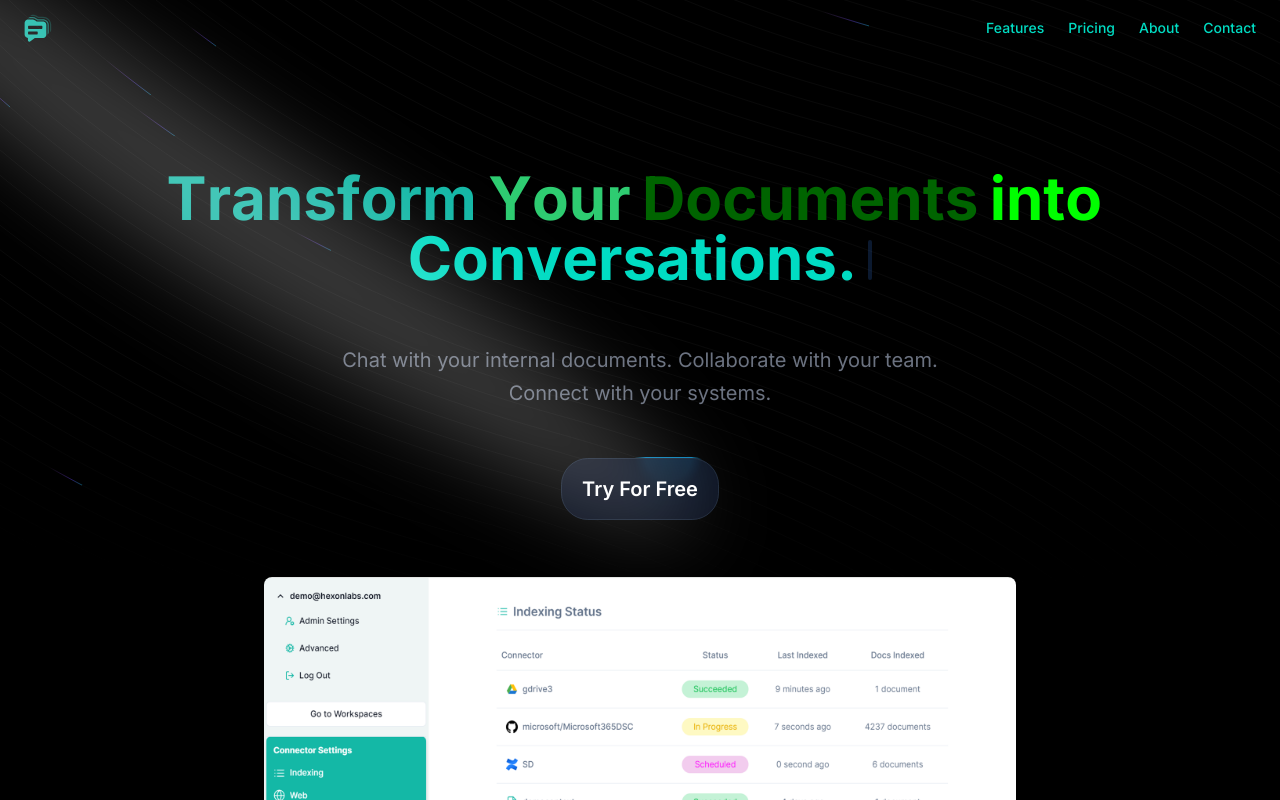
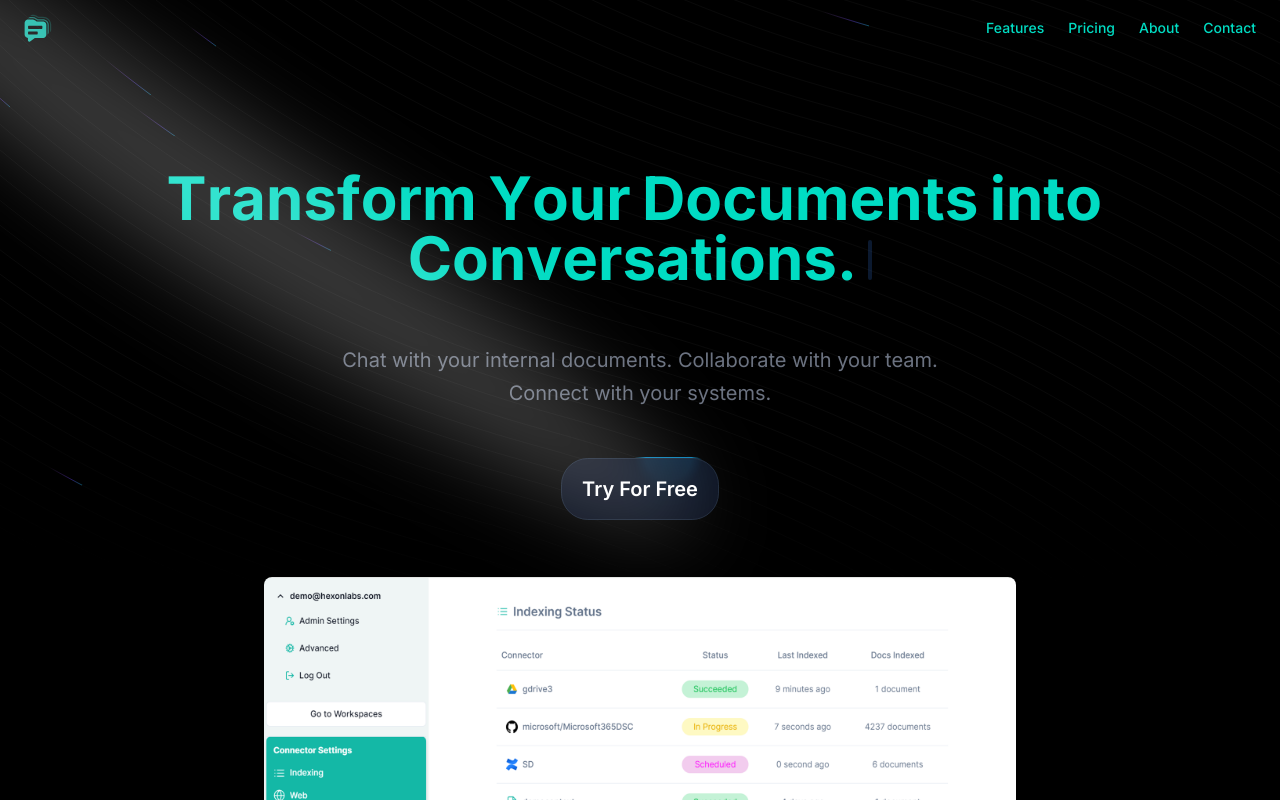
Before and after one commit to tarun-hexon/folder-chat-landing, a Next.js app: page / in a window 1280 px wide. Shown: the top 800 px of the page. Built offline with nearby package versions, Linux system fonts and the light colour scheme.

Commit message:
fix color

```diff
--- a/app/page.jsx
+++ b/app/page.jsx
@@ -126,7 +126,7 @@ export default function Home() {
                   className="-top-20 left-0 md:left-60 md:top-20"
                   fill="white"
                 />
-                <TypewriterEffect words={[{ text: 'Transform', className: "text-4xl font-bold sm:text-5xl md:text-6xl/none text-[#14B8A6]" }, { text: 'Your', className: "text-4xl font-bold sm:text-5xl md:text-6xl/none text-[#2ecc71]" }, { text: 'Documents', className: "text-4xl font-bold sm:text-5xl md:text-6xl/none text-[#006400]" }, { text: 'into', className: "text-4xl font-bold sm:text-5xl md:text-6xl/none text-[#00FF00]" }, { text: 'Conversations.', className: "text-4xl font-bold sm:text-5xl md:text-6xl/none text-[#00dcc3]" }]} className="h-40"/>
+                <TypewriterEffect words={[{ text: 'Transform', className: "text-4xl font-bold sm:text-5xl md:text-6xl/none text-[#00dcc3]" }, { text: 'Your', className: "text-4xl font-bold sm:text-5xl md:text-6xl/none text-[#00dcc3]" }, { text: 'Documents', className: "text-4xl font-bold sm:text-5xl md:text-6xl/none text-[#00dcc3]" }, { text: 'into', className: "text-4xl font-bold sm:text-5xl md:text-6xl/none text-[#00dcc3]" }, { text: 'Conversations.', className: "text-4xl font-bold sm:text-5xl md:text-6xl/none text-[#00dcc3]" }]} className="h-40"/>
 
                 <p className="mx-auto max-w-[600px] text-gray-500 md:text-xl/relaxed lg:text-base/relaxed xl:text-xl/relaxed dark:text-gray-400">
                   Chat with your internal documents. Collaborate with your team. Connect with your systems.
```
